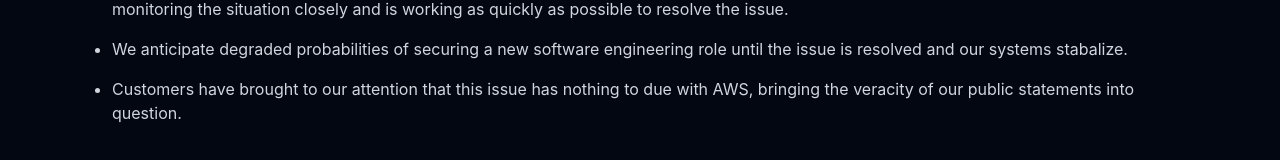
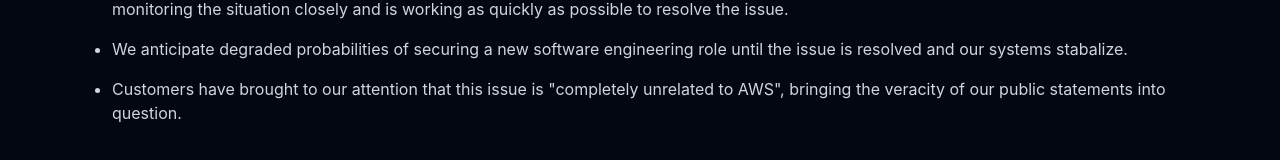
Before and after one commit to bradybridges/svelte-portfolio, a SvelteKit app: page /status in a window 1280 px wide. Shown: the part 328-488 px from the top of the page. Built offline with nearby package versions, Linux system fonts and the light colour scheme.

Commit message:
Status page adjustments

```diff
--- a/src/routes/status/+page.svelte
+++ b/src/routes/status/+page.svelte
@@ -8,7 +8,7 @@
 
 <svelte:head>
 	<link rel="icon" type="image/svg+xml" href={favicon} />
-	<title>Brady Bridges | Operational Status</title>
+	<title>Brady Bridges | Status</title>
 </svelte:head>
 
 <Section>
@@ -33,8 +33,7 @@
 					until the issue is resolved and our systems stabalize.
 				</li>
 				<li>
-					Customers have brought to our attention that this issue has nothing to due with
-					AWS, bringing the veracity of our public statements into question.
+					Customers have brought to our attention that this issue is "completely unrelated to AWS", bringing the veracity of our public statements into question.
 				</li>
 			</ul>
 		</div>
```
